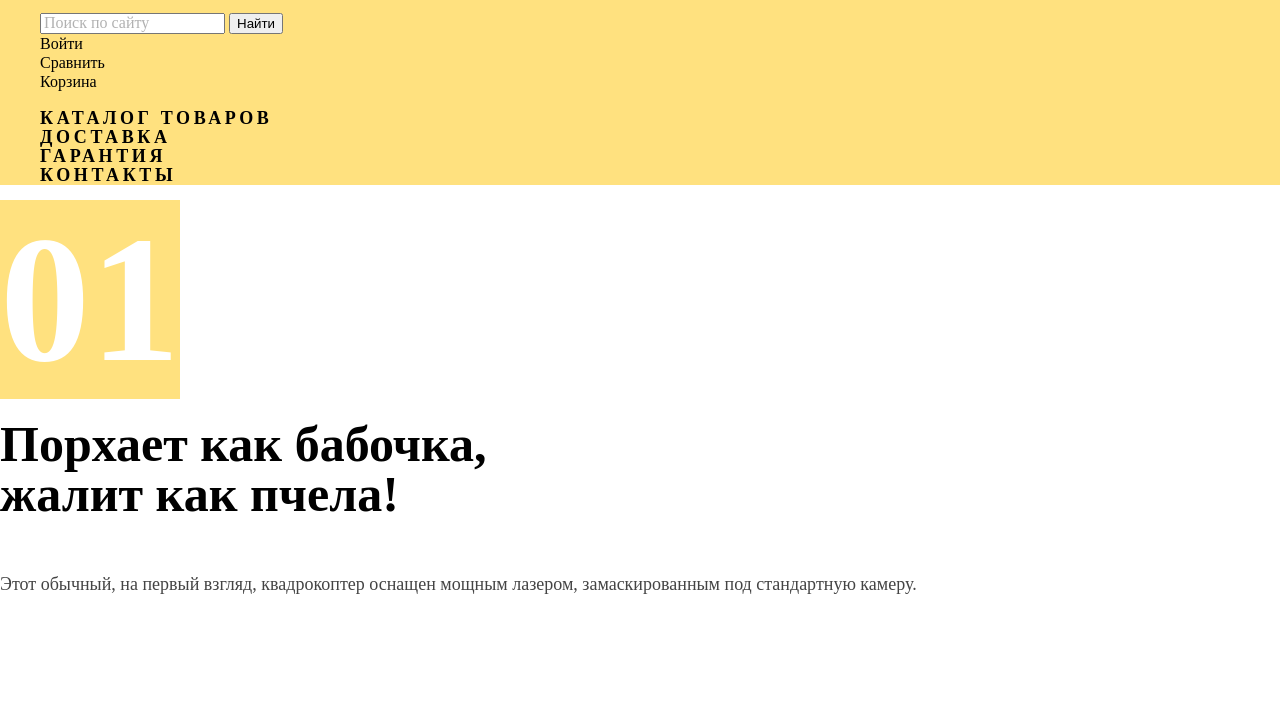
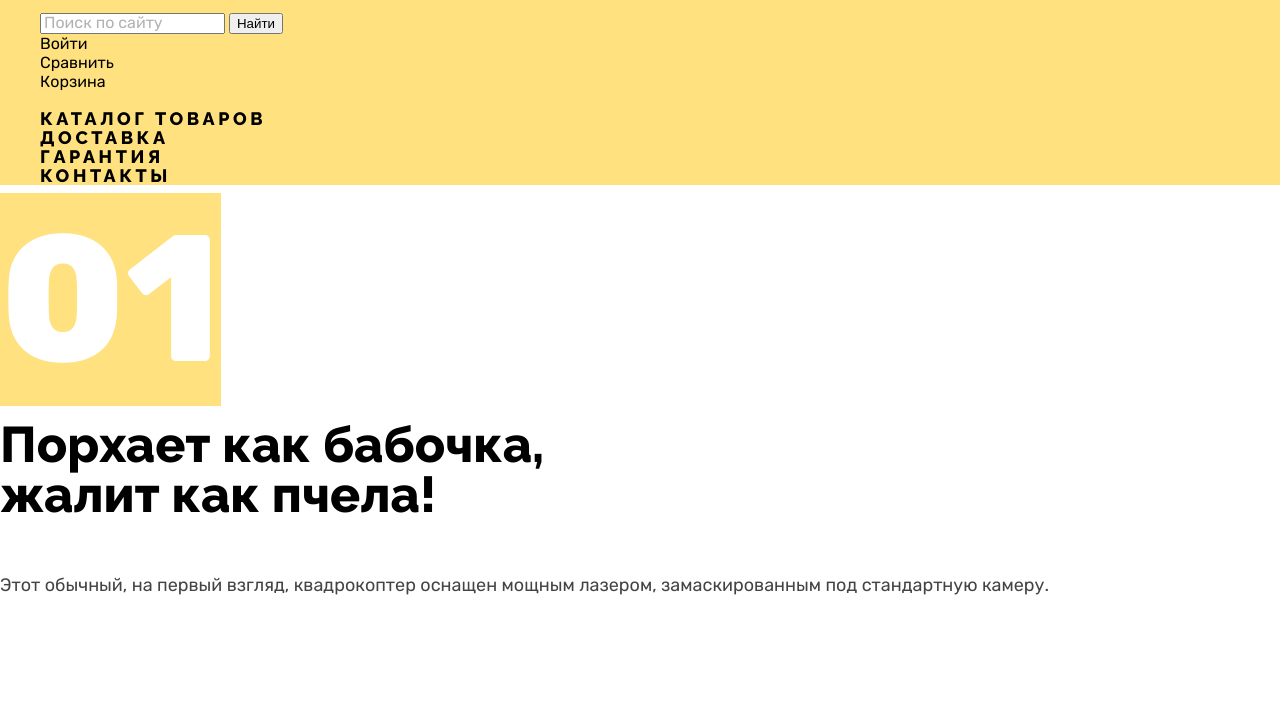
Before and after one commit to Ruslan-Kabanov/1592063-device-32, a plain HTML site: page index.html in a window 1280 px wide. Shown: the part 43-756 px from the top of the page. Drawn offline with Linux system fonts and the light colour scheme; the site is published under a folder, as on GitHub Pages, so addresses that start at the root find nothing.

Commit message:
Сменил пути в шрифтах

```diff
--- a/css/style.css
+++ b/css/style.css
@@ -1,6 +1,6 @@
 @font-face{
   font-family: Rubik sans-serif;
-  src: url("/fonts/rubik/rubik-400.woff2") format("woff2");
+  src: url("../fonts/rubik/rubik-400.woff2") format("woff2");
   font-style: normal;
   font-weight: 400;
   font-display: swap;
@@ -8,21 +8,21 @@
 
 @font-face {
   font-family: Rubik sans-serif;
-  src: url("/fonts/rubik/rubik-700.woff2") format("woff2");
+  src: url("../fonts/rubik/rubik-700.woff2") format("woff2");
   font-style: normal;
   font-weight: 700;
   font-display: swap;
 }
 @font-face {
   font-family: Rubik sans-serif;
-  src: url("/fonts/rubik/rubik-800.woff2") format("woff2");
+  src: url("../fonts/rubik/rubik-800.woff2") format("woff2");
   font-style: normal;
   font-weight: 800;
   font-display: swap;
 }
 @font-face {
   font-family: Raleway sans-serif;
-  src: url("/fonts/raleway/raleway-800.woff2") format("woff2");
+  src: url("../fonts/raleway/raleway-800.woff2") format("woff2");
   font-style: normal;
   font-weight: 800;
   font-display: swap;
```
Also changed, not shown: Catalog.html (+1 -1 lines).
